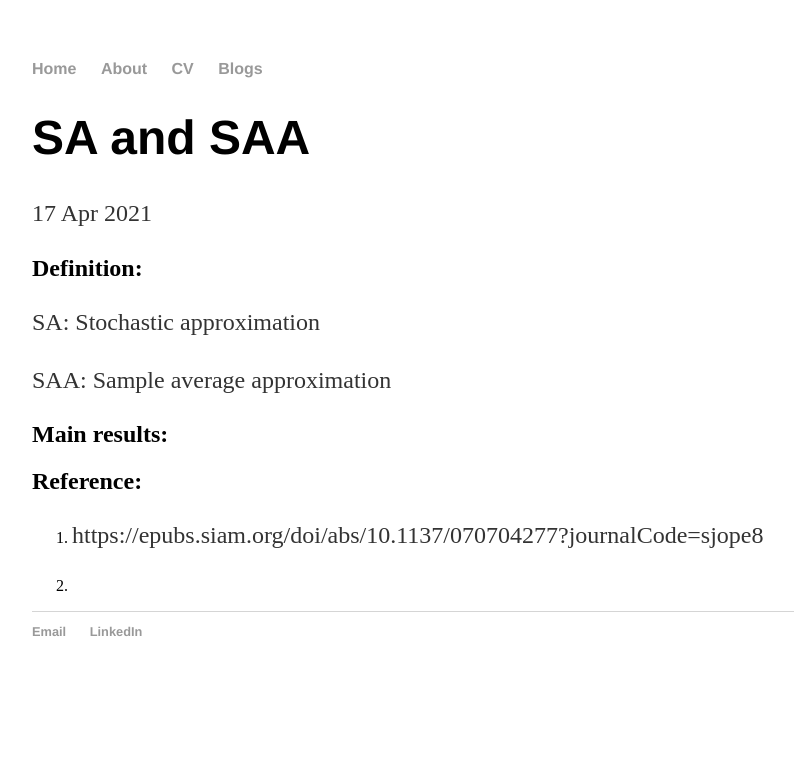
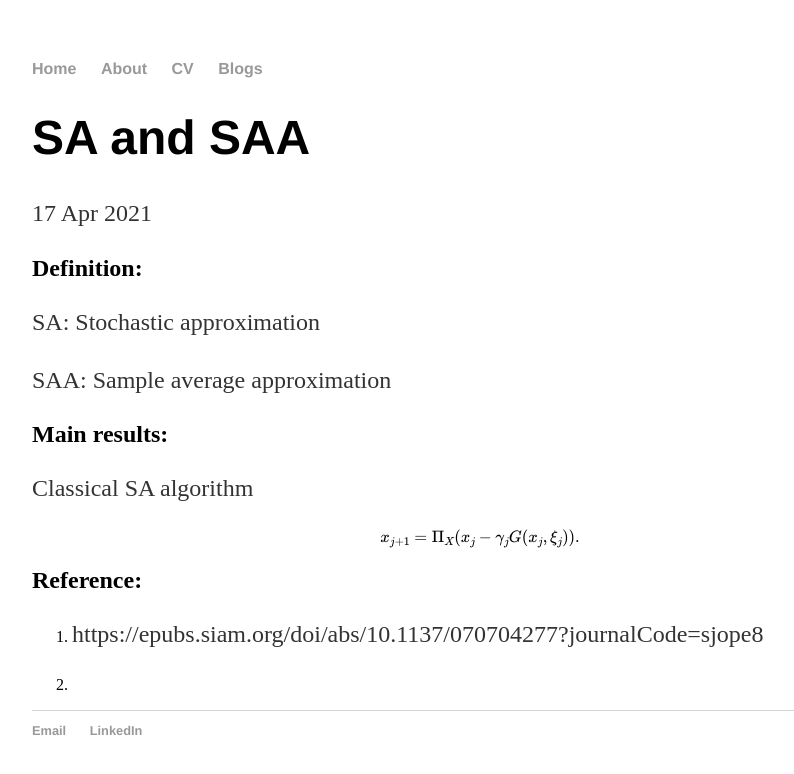
Before and after one commit to radarFudan/radarFudan.github.io, a Jekyll site: the page built from _posts/2021-04-17-SA-SAA.md, in a window 1280 px wide. Shown: the top 774 px of the page, without its empty margins (160-954 px from the left). Built offline with Jekyll 4.4.1, drawn with Linux system fonts in a browser that asks for light colours; formulas are drawn with MathJax 3.

Commit message:
Update 2021-04-17-SA-SAA.md

```diff
--- a/_posts/2021-04-17-SA-SAA.md
+++ b/_posts/2021-04-17-SA-SAA.md
@@ -12,7 +12,9 @@ SAA: Sample average approximation
 
 ## Main results:
 
+Classical SA algorithm
 
+$$x_{j+1} = \Pi_X(x_j - \gamma_j G(x_j, \xi_j)).$$
 
 ## Reference:
 
```
